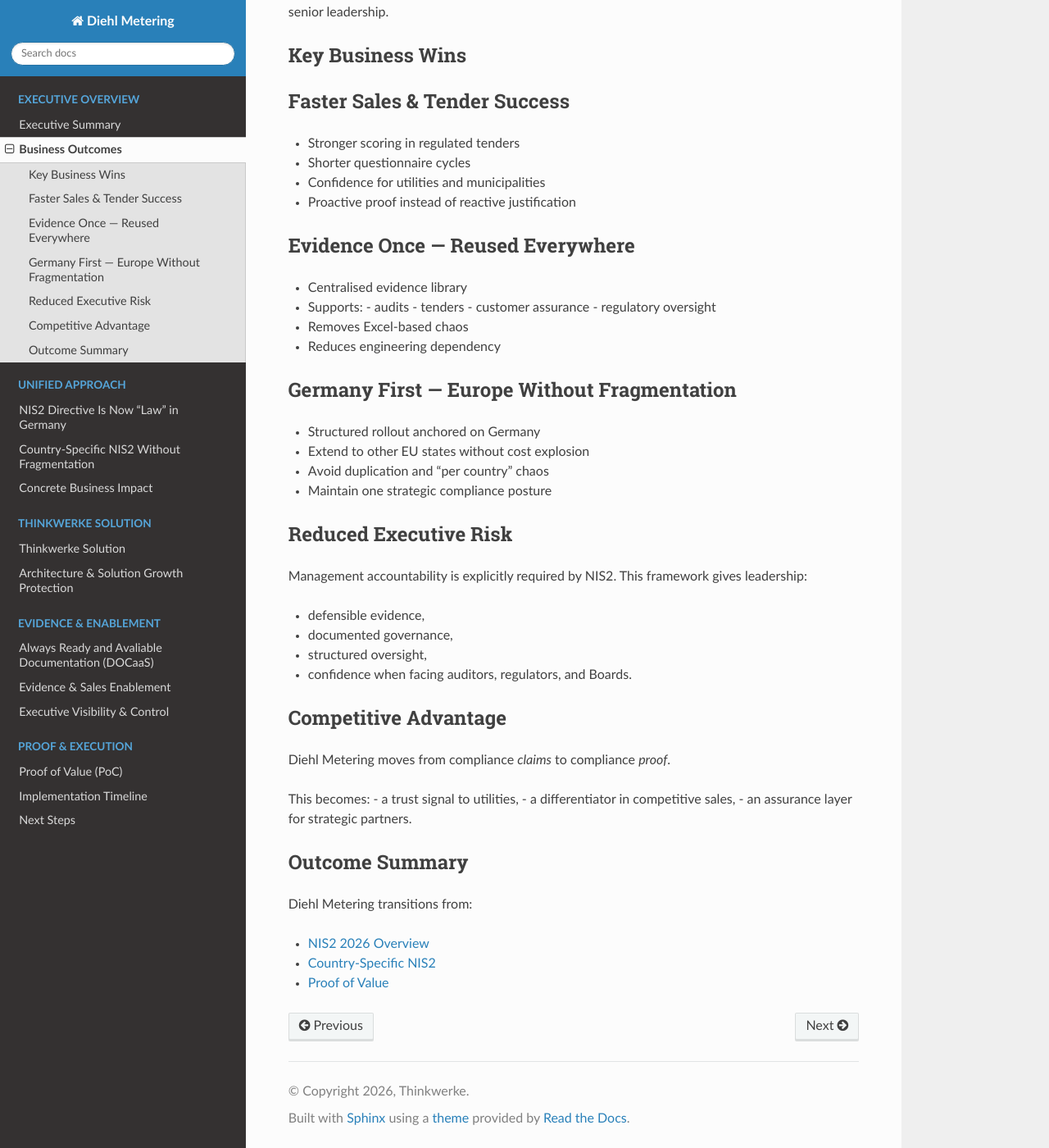
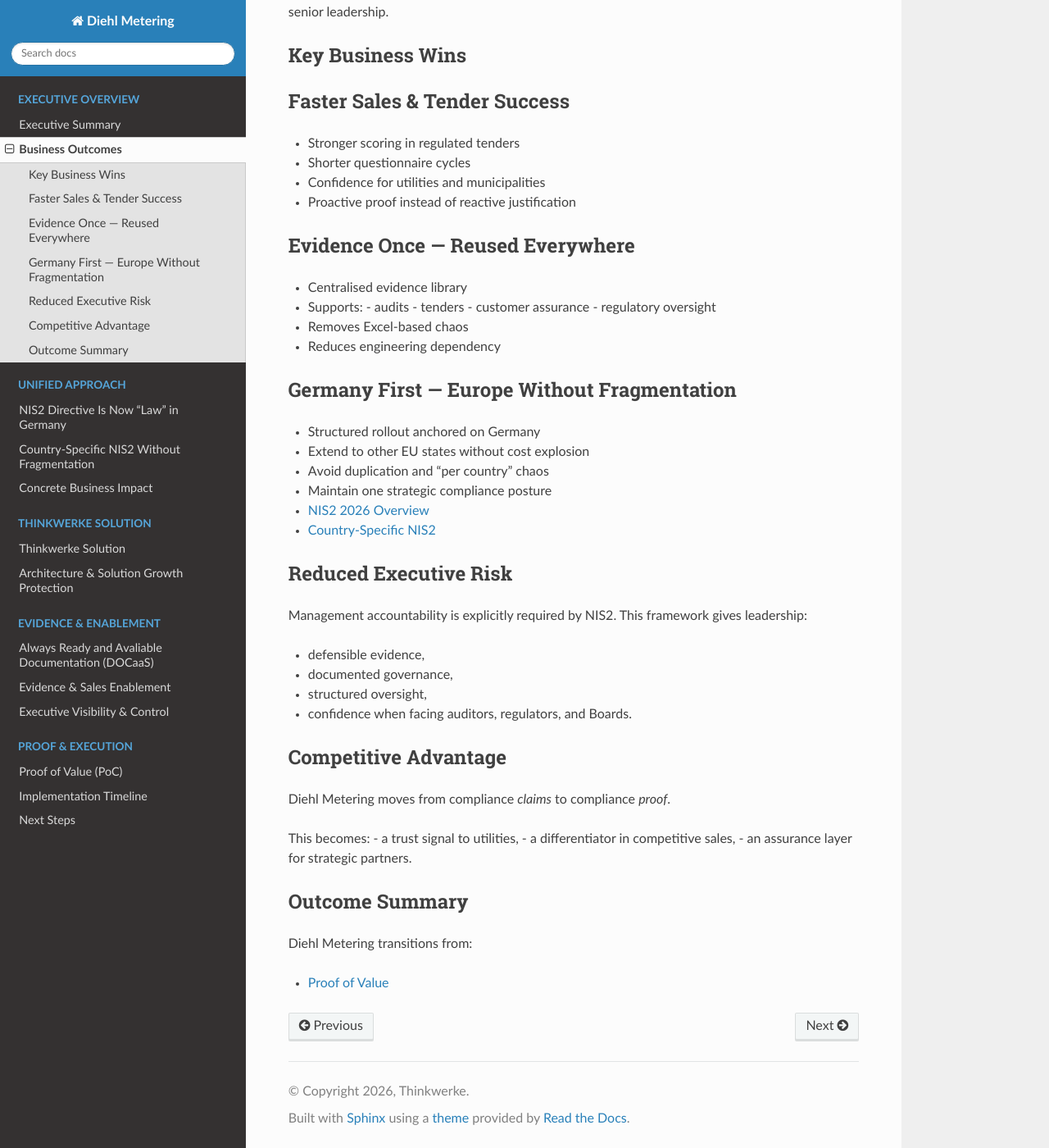
Before and after one commit to Mynkskhr/diehlmetering, a Sphinx documentation site: the page built from docs/source/business-outcomes.rst, in a window 1280 px wide and 1400 px high, scrolled down 205 px. Shown: the whole window at 82% size. Built offline with Sphinx 7.4.7 and the Read the Docs theme 3.1.0, drawn with Linux system fonts in a browser that asks for light colours; pages that are not in the unit, such as notebooks, are missing from menus; part of the change alters nothing that is shown.

```diff
--- a/docs/source/business-outcomes.rst
+++ b/docs/source/business-outcomes.rst
@@ -33,6 +33,9 @@ Germany First — Europe Without Fragmentation
 - Avoid duplication and “per country” chaos
 - Maintain one strategic compliance posture
 
+- `NIS2 2026 Overview <https://diehlmetering.thinkwerke.com/en/latest/nis2-2026/>`_
+- `Country-Specific NIS2 <https://diehlmetering.thinkwerke.com/en/latest/country-specific-nis2/>`_
+
 Reduced Executive Risk
 --------------------------
 
@@ -59,6 +62,4 @@ Outcome Summary
 
 Diehl Metering transitions from:
 
-- `NIS2 2026 Overview <https://diehlmetering.thinkwerke.com/en/latest/nis2-2026/>`_
-- `Country-Specific NIS2 <https://diehlmetering.thinkwerke.com/en/latest/country-specific-nis2/>`_
 - `Proof of Value <https://diehlmetering.thinkwerke.com/en/latest/proof-of-value.html/>`_
```
